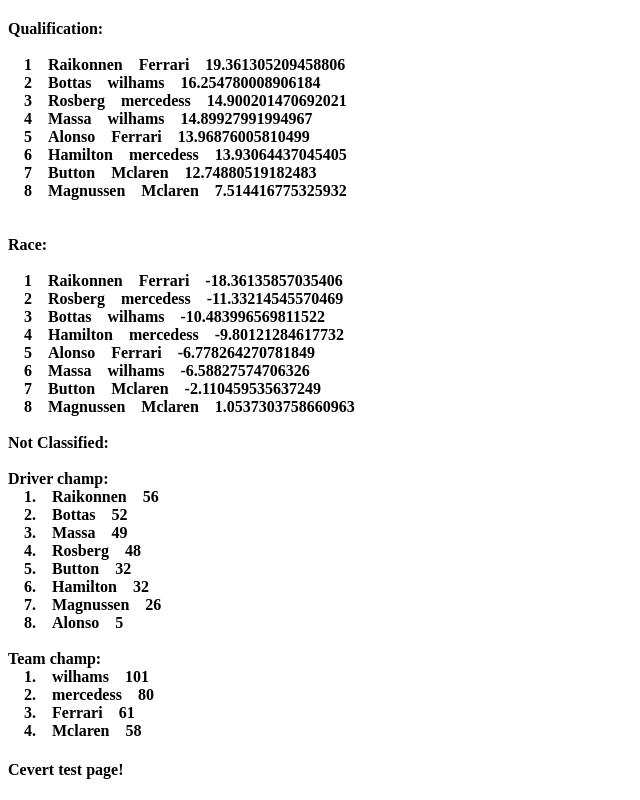
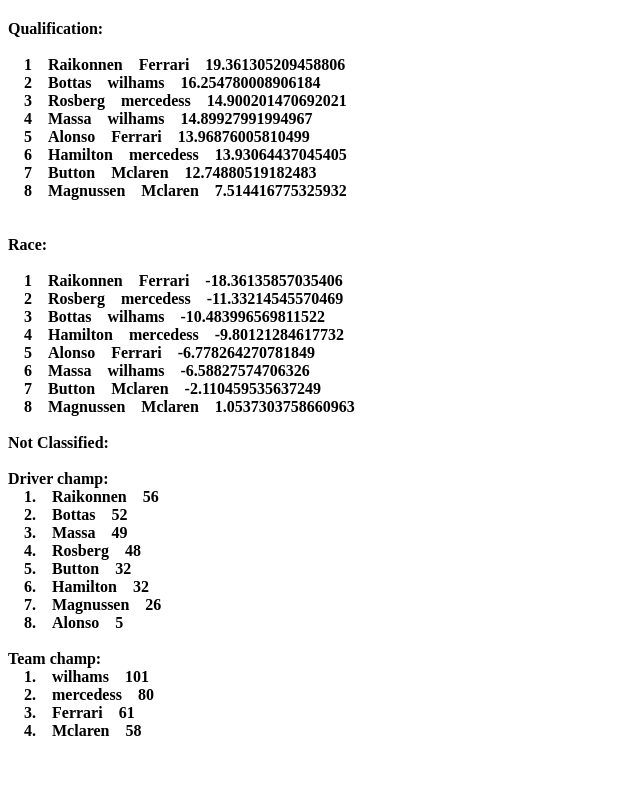
Before and after one commit to Kalmaro/Cvrt, a plain HTML site: page index.html in a window 1280 px wide. Shown: the part 2795-3595 px from the top of the page, without its empty margins (0-640 px from the left). After the commit the page ends 3556 px from the top, so only its background shows below. Drawn offline with Linux system fonts and the light colour scheme.

Commit message:
fix test

```diff
--- a/index.html
+++ b/index.html
@@ -15,8 +15,6 @@
         test.weekendTest();
         test.championshipTest();
     </script>
-
-    <h4>Cevert test page!</h4>
 </head>
 <body>
 
```
Also changed, not shown: test.js (+0 -17 lines).
